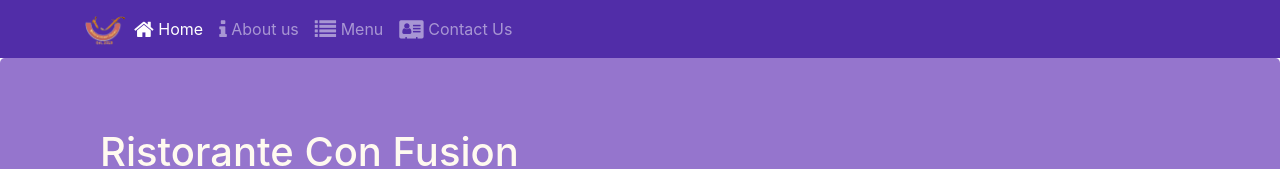
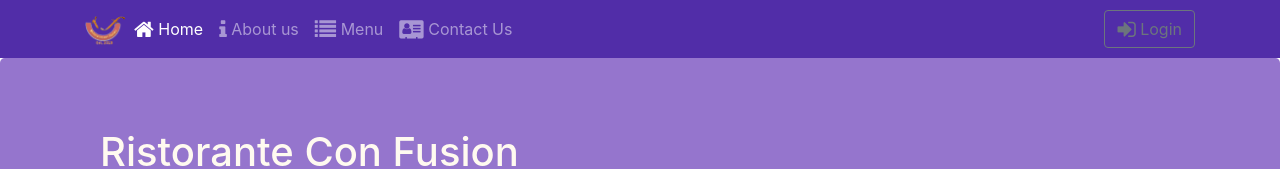
Before and after one commit to Onyekachukwu-Nweke/conFusion-React, a React (Create React App) app: page /home in a window 1280 px wide. Shown: the top 169 px of the page. Built offline with nearby package versions, Linux system fonts and the light colour scheme.

Commit message:
Uncontrolled Forms

```diff
--- a/src/components/HeaderComponent.js
+++ b/src/components/HeaderComponent.js
@@ -1,23 +1,36 @@
 import React, { Component } from 'react';
-import { Navbar, NavbarBrand, Nav, NavbarToggler, Collapse, NavItem } from 'reactstrap';
+import { Navbar, NavbarBrand, Nav, NavbarToggler, Collapse, NavItem, Button, Label, Modal, ModalHeader, ModalBody, Form, FormGroup, Input } from 'reactstrap';
 import { NavLink } from 'react-router-dom'
 
 class Header extends Component {
 
     constructor(props){
         super(props);
-
+        this.state = {
+            isNavOpen: false,
+            isModalOpen: false
+        };
         this.toggleNav = this.toggleNav.bind(this);
-        this.state = {
-            isNavOpen: false
-        };
-
+        this.toggleModal = this.toggleModal.bind(this);
+        this.handleLogin = this.handleLogin.bind(this);
     }
 
     toggleNav() {
         this.setState({
             isNavOpen: !this.state.isNavOpen
         });
+    }
+
+    toggleModal() {
+        this.setState({
+            isModalOpen: !this.state.isModalOpen
+        });
+    }
+
+    handleLogin(event) {
+        this.toggleModal();
+        alert("Username" + this.username.value + " Password:" + this.password.value + " Remember: " + this.remember.checked);
+        event.preventDefault();
     }
 
     render() {
@@ -55,6 +68,13 @@
                                     </NavLink>
                                 </NavItem>
                             </Nav>
+                            <Nav className="ml-auto" navbar>
+                                <NavItem>
+                                    <Button outline onClick={this.toggleModal}>
+                                        <span className="fa fa-sign-in fa-lg"></span> Login
+                                    </Button>
+                                </NavItem>
+                            </Nav>
                         </Collapse>
 
                     </div>
@@ -69,6 +89,29 @@
                         </div>
                     </div>
                 </header>
+                {/* Implementation of Unctrolled Forms */}
+                <Modal isOpen={this.state.isModalOpen} toggle={this.toggleModal}>
+                    <ModalHeader toggle={this.toggleModal}>Login</ModalHeader>
+                    <ModalBody>
+                        <Form onSubmit={this.handleLogin}>
+                            <FormGroup>
+                                <Label htmlFor="username">Username</Label>
+                                <Input type="text" id="username" name="username" innerRef={(input) => this.username = input} />
+                            </FormGroup>
+                            <FormGroup>
+                                <Label htmlFor="password">Password</Label>
+                                <Input type="password" id="password" name="password" innerRef={(input) => this.password = input} />
+                            </FormGroup>
+                            <FormGroup check>
+                                <Label check>
+                                    <Input type="checkbox" name="remember" innerRef={(input) => this.remember = input} />
+                                    Remember mew
+                                </Label>
+                            </FormGroup>
+                            <Button type="submit" value="submit" color="primary">Login</Button>
+                        </Form>
+                    </ModalBody>
+                </Modal>
             </>
         );
     }
```
